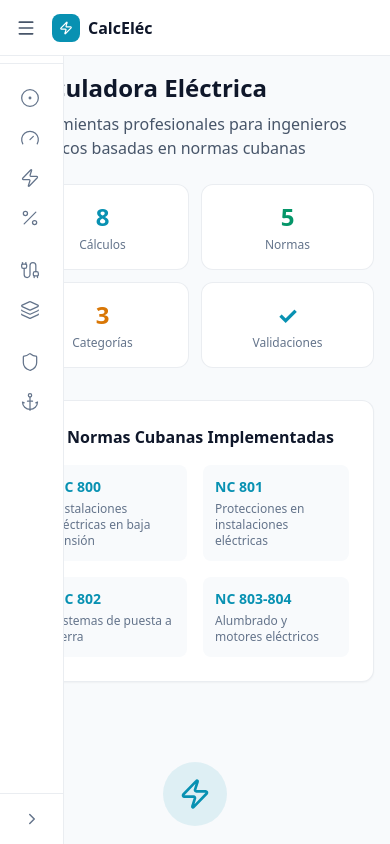
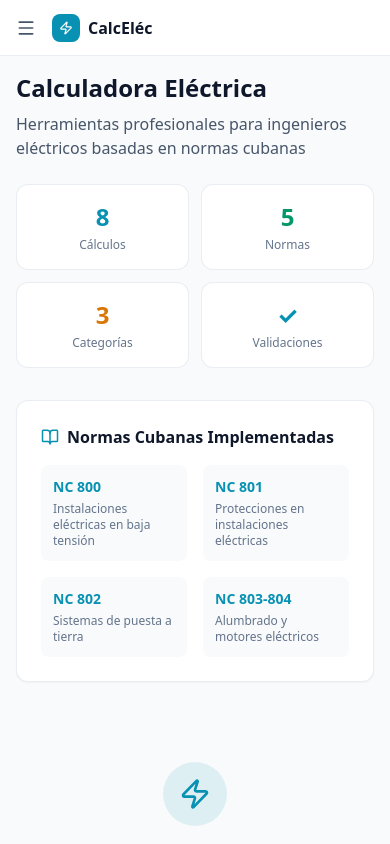
Before and after one commit to ogarridojimenez/calculadora-electrica, a Next.js app: page / in a window 390 px wide. Built offline with nearby package versions, Linux system fonts and the light colour scheme.

Commit message:
fix: completely hide sidebar on mobile, show as overlay when menu clicked

```diff
--- a/components/Calculator.tsx
+++ b/components/Calculator.tsx
@@ -171,11 +171,15 @@ export default function Calculator() {
         />
       )}
 
-      {/* Sidebar */}
+      {/* Sidebar - oculto en móvil, visible en desktop */}
       <aside
         className={`${
-          sidebarOpen ? "w-64" : "w-16"
-        } fixed lg:relative z-30 lg:z-auto h-full bg-[var(--surface-raised)] border-r border-[var(--border-default)] flex flex-col transition-all duration-200`}
+          sidebarOpen ? "translate-x-0" : "-translate-x-full"
+        } lg:translate-x-0 ${
+          sidebarOpen ? "block" : "hidden"
+        } lg:block ${
+          sidebarOpen ? "lg:w-64" : "lg:w-16"
+        } fixed lg:relative inset-y-0 left-0 z-30 h-full bg-[var(--surface-raised)] border-r border-[var(--border-default)] flex flex-col transition-all duration-200`}
       >
         {/* Header */}
         <div className="h-16 border-b border-[var(--border-default)] flex items-center px-4">
```
